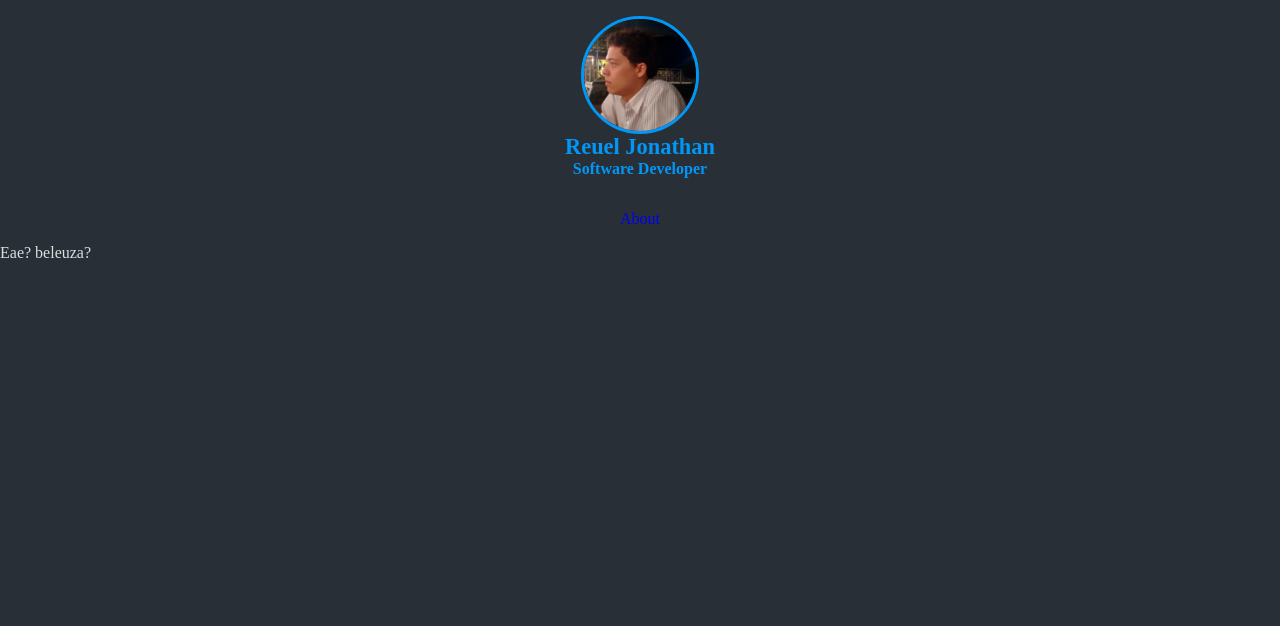
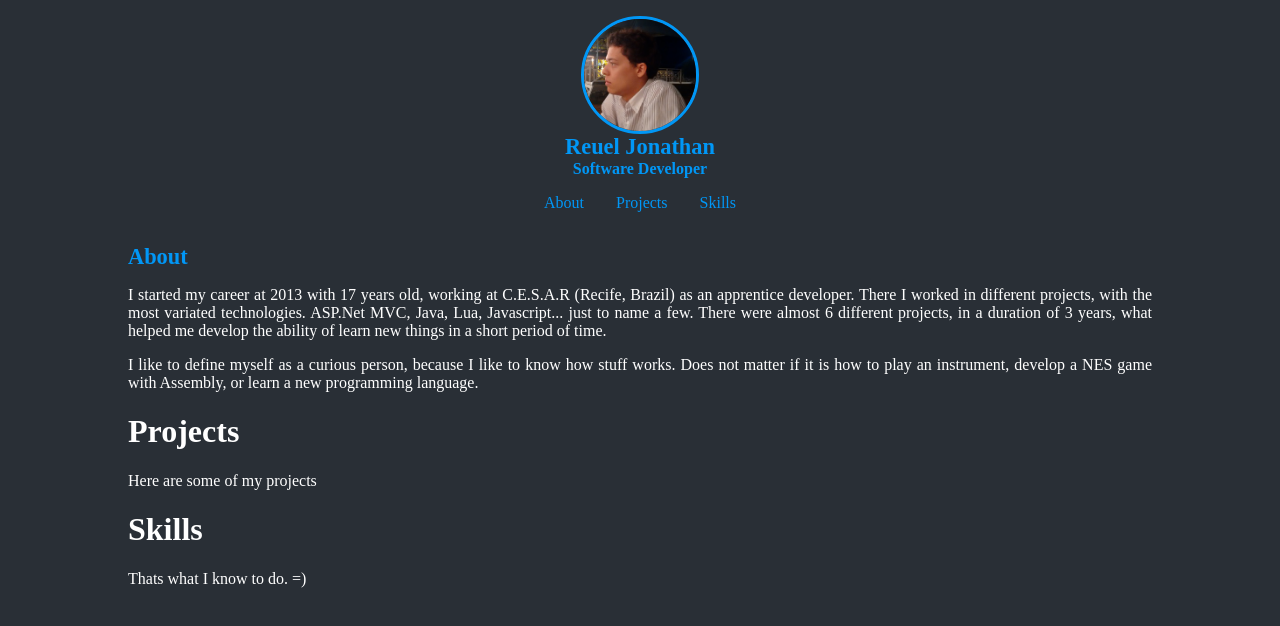
Before and after one commit to reueljonathan/reueljonathan.github.io, a React app in the folder src/: page / in a window 1280 px wide. Built offline with nearby package versions, Linux system fonts and the light colour scheme; a web font is replaced by a local one.

Commit message:
Add some styled components and some text

```diff
--- /dev/null
+++ b/src/components/About.js
@@ -0,0 +1,21 @@
+import React from 'react';
+import Paragraph from '../styled/Paragraph';
+import Header1 from '../styled/Header1';
+
+export default function About(props){
+   return (
+      <React.Fragment>
+         <Header1 id={props.id}>About</Header1>
+         <Paragraph>
+            I started my career at 2013 with 17 years old, working at C.E.S.A.R (Recife, Brazil) as an apprentice developer.
+            There I worked in different projects, with the most variated technologies. ASP.Net MVC, Java, Lua, Javascript...
+            just to name a few. There were almost 6 different projects, in a duration of 3 years, what helped me develop the
+            ability of learn new things in a short period of time.
+         </Paragraph>
+         <Paragraph>
+            I like to define myself as a curious person, because I like to know how stuff works. Does not matter if it is how to
+            play an instrument, develop a NES game with Assembly, or learn a new programming language.
+         </Paragraph>
+      </React.Fragment>
+   );
+}
--- a/src/components/Header.js
+++ b/src/components/Header.js
@@ -1,5 +1,7 @@
 import React from 'react';
 import styled from 'styled-components';
+import Header1 from '../styled/Header1';
+import Header2 from '../styled/Header2';
 
 const FlexContainer = styled.div`
    display: flex;
@@ -8,18 +10,6 @@ const FlexContainer = styled.div`
    padding: 1em;
 
    font-family: ${props => props.theme.fontFamily}
-`;
-
-const Header1 = styled.h1`
-   margin: 0;
-   font-size: ${props => props.theme.h1.fontSize}
-   color: ${props => props.theme.colors.primary}
-`;
-
-const Header2 = styled.h2`
-   margin: 0;
-   font-size: ${props => props.theme.h2.fontSize}
-   color: ${props => props.theme.colors.primary}
 `;
 
 const ProfileImage = styled.img`
--- a/src/components/Navbar.js
+++ b/src/components/Navbar.js
@@ -3,6 +3,7 @@ import styled from 'styled-components';
 
 const Nav = styled.nav`
    text-align: center;
+   margin-bottom: 2em;
 `;
 
 const NavList = styled.ul`
@@ -13,11 +14,12 @@ const NavList = styled.ul`
 
 const NavItem = styled.li`
    display: inline-block;
-   margin: 1em 0;
+   margin: 0 1em;
 `;
 
 const NavLink = styled.a`
    text-decoration: none;
+   color: ${props => props.theme.colors.primary};
 `;
 
 export default function Navbar(props){
--- /dev/null
+++ b/src/components/Projects.js
@@ -0,0 +1,11 @@
+import React from 'react';
+import styled from 'styled-components';
+
+export default function Projects(props){
+   return (
+      <React.Fragment>
+         <h1 id={props.id}>Projects</h1>
+         <p> Here are some of my projects </p>
+      </React.Fragment>
+   );
+}
--- /dev/null
+++ b/src/components/Skills.js
@@ -0,0 +1,11 @@
+import React from 'react';
+import styled from 'styled-components';
+
+export default function Skills(props){
+   return (
+      <React.Fragment>
+         <h1 id={props.id}>Skills</h1>
+         <p> Thats what I know to do. =) </p>
+      </React.Fragment>
+   );
+}
--- a/src/index.html
+++ b/src/index.html
@@ -9,6 +9,15 @@
          body{
             margin: 0;
             background: #292f36;
+            display: flex;
+            flex-direction: column;
+            align-items: center;
+         }
+
+         /* create media queries here */
+
+         #root{
+            width: 1024px;
          }
       </style>
    </head>
--- a/src/index.js
+++ b/src/index.js
@@ -4,6 +4,10 @@ import ReactDOM from 'react-dom';
 import Header from './components/Header';
 import Navbar from './components/Navbar';
 import profileImage from './img/profile-2019.png';
+
+import About from './components/About';
+import Projects from './components/Projects';
+import Skills from './components/Skills';
 
 import { ThemeProvider } from 'styled-components';
 import styled from 'styled-components';
@@ -12,7 +16,7 @@ const theme = {
    backgroundColor: '#292f36',
    colors: {
       primary: '#0197f6',
-      secondary: '#d9dedf',
+      secondary: '#fff',
    },
    fontFamily: 'Thasadith',
    h1: {
@@ -30,7 +34,9 @@ const Root = styled.div`
 `;
 
 const links = [
-   { href:'#about', text:'About' }
+   { href:'#about', text:'About' },
+   { href:'#projects', text:'Projects' },
+   { href:'#skills', text:'Skills' },
 ];
 
 function App(props){
@@ -39,7 +45,11 @@ function App(props){
          <Root>
             <Header imgSource={profileImage} />
             <Navbar links={links} />
-            Eae? beleuza?
+
+            <About id="about" />
+            <Projects id="projects" />
+            <Skills id="skills" />
+
          </Root>
       </ThemeProvider>
    );
--- /dev/null
+++ b/src/styled/Header1.js
@@ -0,0 +1,11 @@
+import React from 'react';
+import styled from 'styled-components';
+
+
+const Header1 = styled.h1`
+   margin: 0;
+   font-size: ${props => props.theme.h1.fontSize}
+   color: ${props => props.theme.colors.primary}
+`;
+
+export default Header1;
--- /dev/null
+++ b/src/styled/Header2.js
@@ -0,0 +1,10 @@
+import React from 'react';
+import styled from 'styled-components';
+
+const Header2 = styled.h2`
+   margin: 0;
+   font-size: ${props => props.theme.h2.fontSize}
+   color: ${props => props.theme.colors.primary}
+`;
+
+export default Header2;
--- /dev/null
+++ b/src/styled/Paragraph.js
@@ -0,0 +1,8 @@
+import React from 'react';
+import styled from 'styled-components';
+
+const Paragraph = styled.p`
+   text-align: justify;
+`;
+
+export default Paragraph;
```
